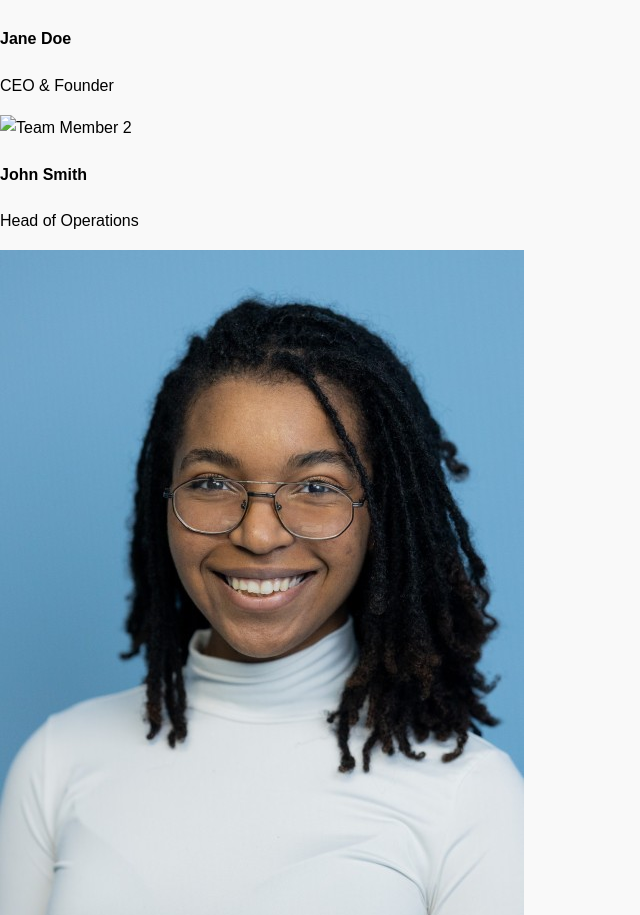
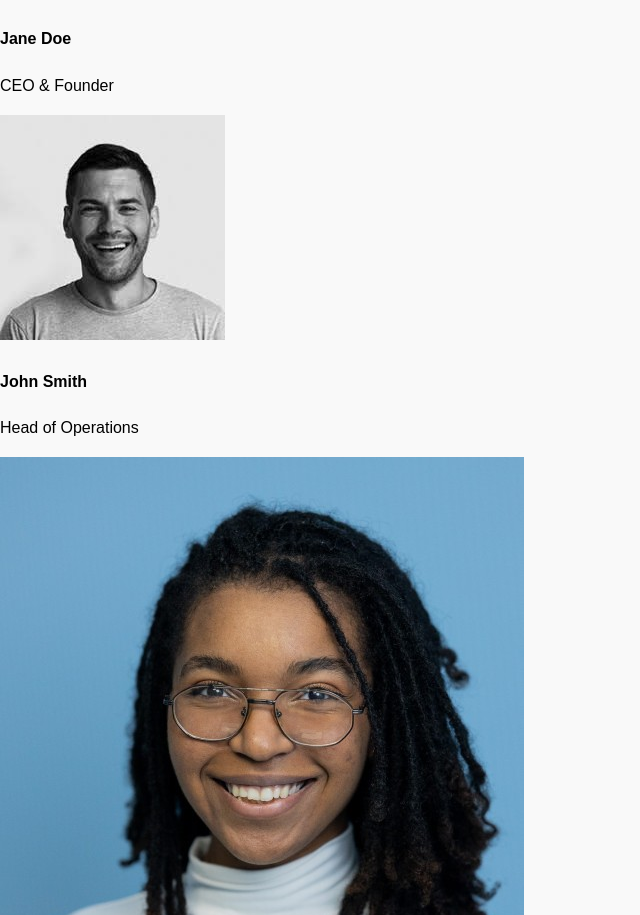
Before and after one commit to Sumaja-Reddy/Website, a plain HTML site: page about.html in a window 1280 px wide. Shown: the part 930-1845 px from the top of the page, without its empty margins (0-640 px from the left). Drawn offline with Linux system fonts and the light colour scheme.

Commit message:
Update about.html

```diff
--- a/about.html
+++ b/about.html
@@ -42,7 +42,7 @@
                 <p>CEO & Founder</p>
             </div>
             <div class="team-member">
-                <img src="membertwo.jpg" alt="Team Member 2">
+                <img src="membertwo.jpeg" alt="Team Member 2">
                 <h4>John Smith</h4>
                 <p>Head of Operations</p>
             </div>
```
